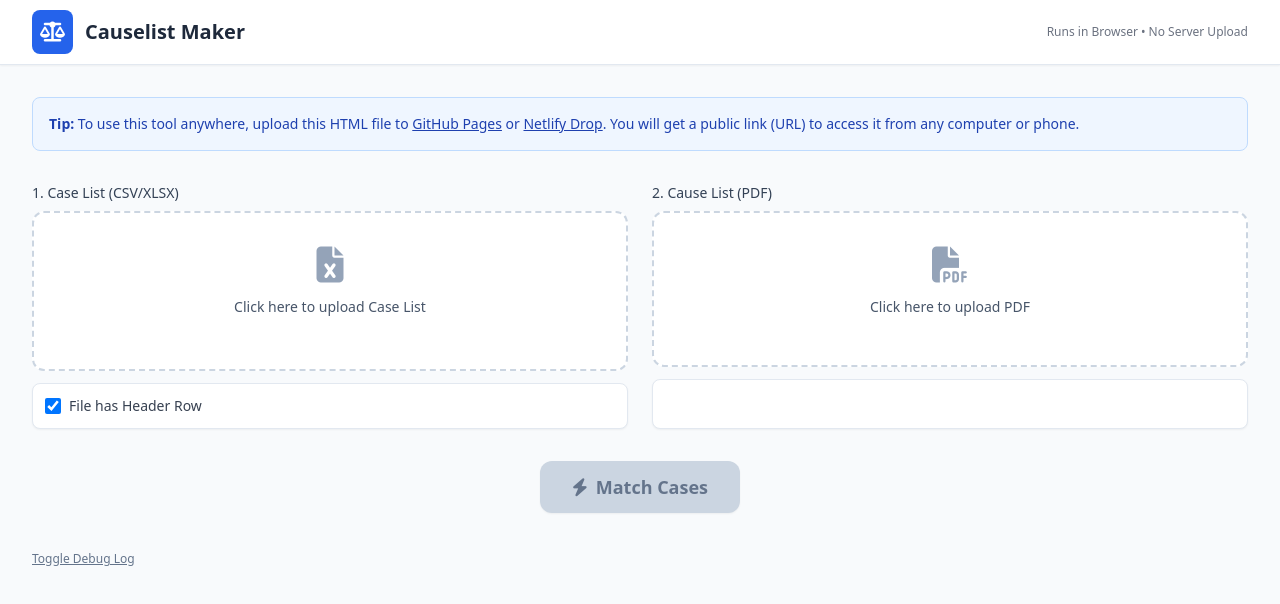
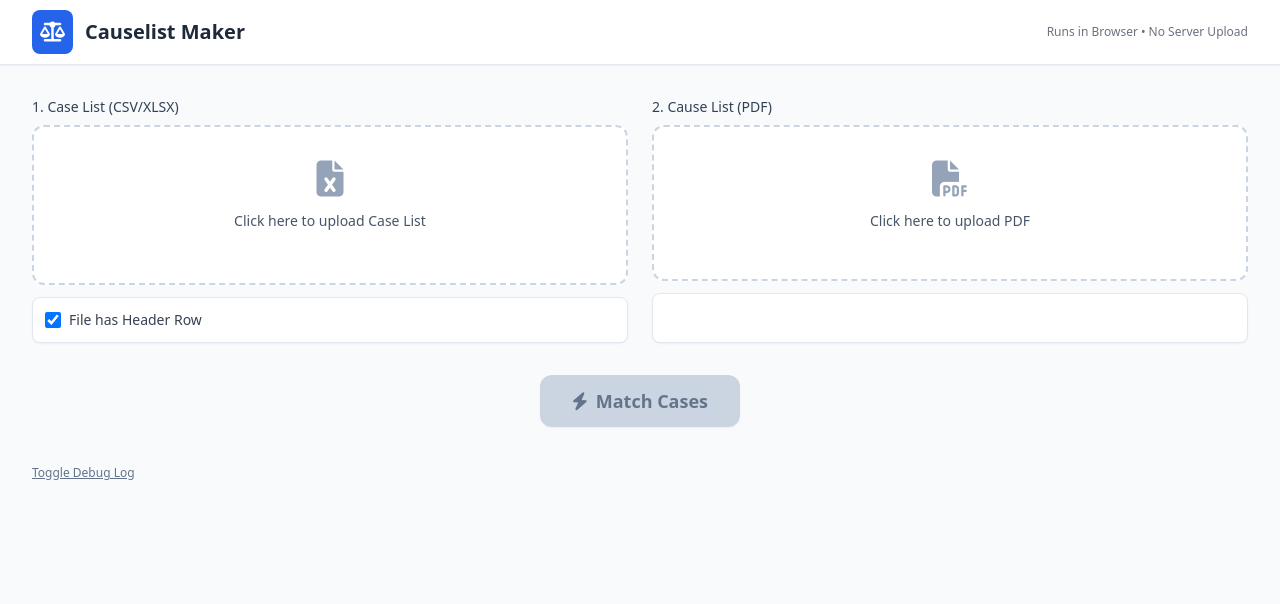
Before and after one commit to reviant/reviant.github.io, a plain HTML site: page index.html in a window 1280 px wide. Drawn offline with nearby package versions, Linux system fonts and the light colour scheme.

Commit message:
Update index.html

```diff
--- a/index.html
+++ b/index.html
@@ -43,11 +43,6 @@
     </nav>
 
     <main class="max-w-7xl mx-auto px-4 sm:px-6 lg:px-8 py-8">
-
-        <!-- Hosting Tip -->
-        <div class="bg-blue-50 border border-blue-200 rounded-lg p-4 mb-8 text-sm text-blue-800">
-            <strong>Tip:</strong> To use this tool anywhere, upload this HTML file to <a href="https://pages.github.com/" target="_blank" class="underline">GitHub Pages</a> or <a href="https://www.netlify.com/" target="_blank" class="underline">Netlify Drop</a>. You will get a public link (URL) to access it from any computer or phone.
-        </div>
 
         <!-- Upload Section -->
         <div class="grid grid-cols-1 md:grid-cols-2 gap-6 mb-8">
```
